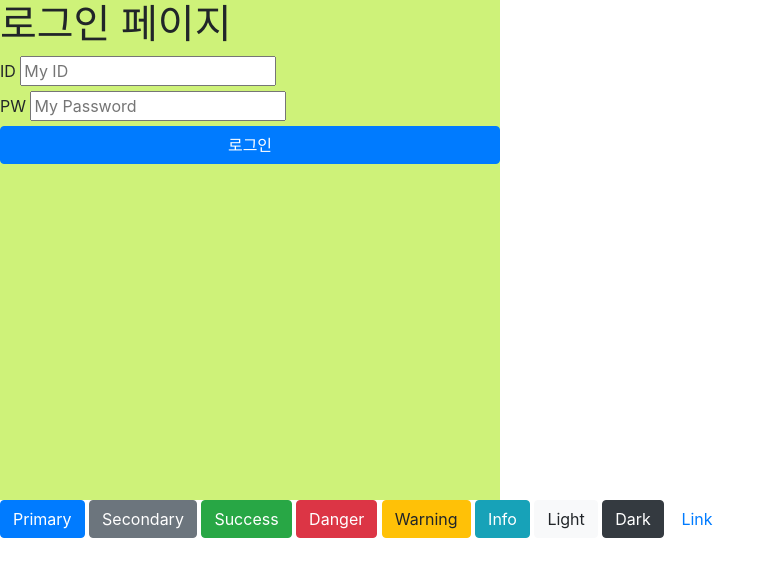
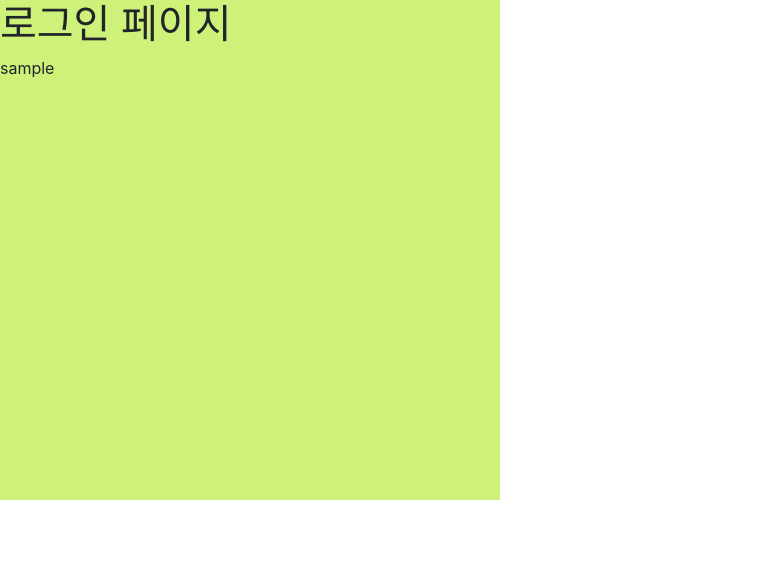
Before and after one commit to JxxHxxx/-ideal-world-cup-project-team8, a Flask app: template templates/login.html in a window 1280 px wide. Shown: the top 577 px of the page, without its empty margins (0-775 px from the left). Run offline with Flask 2, Linux system fonts and the light colour scheme; the template is opened without the code that fills it: most values are stand-ins (such as "Sample title", 1, 10 or a date in 2020); some libraries are stand-ins or nearby versions.

Commit message:
login_ui

```diff
--- a/controller/login_route.py
+++ b/controller/login_route.py
@@ -10,7 +10,7 @@ import datetime
 import jwt
 
 SECRET_KEY = 'SPARTA'
-
+#adadas
 load_dotenv()
 mySecretKey = os.environ.get('MySecretKey')
 client = MongoClient(mySecretKey)
@@ -39,3 +39,5 @@ def api_login():
         return jsonify({'result': 'success', 'token': token})
     else:
         return jsonify({'result': 'fail', 'msg': '아이디/비밀번호가 일치하지 않습니다.'})
+
+    # window.addEventListener('unload', e= > document.querySelector('.unload').innerHTML = '브라우저 종료 이벤트 발생!');
--- a/templates/login.html
+++ b/templates/login.html
@@ -17,33 +17,6 @@
         <script src="https://cdnjs.cloudflare.com/ajax/libs/jquery-cookie/1.4.1/jquery.cookie.js"></script>
 
 
-        <script>
-            {% if msg %}
-                alert("{{ msg }}")
-            {% endif %}
-
-            function login() {
-                $.ajax({
-                    type: "POST",
-                    url: "/api/login",
-                    data: {id_give: $('#userid').val(), pw_give: $('#userpw').val()},
-                    success: function (response) {
-                        if (response['result'] == 'success') {
-                            // 로그인이 정상적으로 되면, 토큰을 받아옵니다.
-                            // 이 토큰을 mytoken이라는 키 값으로 쿠키에 저장합니다.
-                            $.cookie('mytoken', response['token']);
-
-                            alert('로그인 완료!')
-                            window.location.href = '/'
-                        } else {
-                            // 로그인이 안되면 에러메시지를 띄웁니다.
-                            alert(response['msg'])
-                        }
-                    }
-                })
-            }
-        </script>
-
         <style>
             .loginMenu {
                 width:500px;
@@ -58,27 +31,8 @@
         <div class="loginMenu">
             <h1>로그인 페이지</h1>
             <div>
-                <div>
-                    <label class="label" for="userid">ID</label>
-                    <input type="text" id="userid" placeholder="My ID">
-                </div>
-                <div>
-                    <div>
-                        <label class="label" for="userpw">PW</label>
-                        <input type="password" class="input" id="userpw" placeholder="My Password">
-                    </div>
-                </div>
-                <button type="button" class="btn btn-primary btn-block" onclick="login()">로그인</button>
+                {{nickname}}
             </div>
         </div>
-        <button type="button" class="btn btn-primary">Primary</button>
-        <button type="button" class="btn btn-secondary">Secondary</button>
-        <button type="button" class="btn btn-success">Success</button>
-        <button type="button" class="btn btn-danger">Danger</button>
-        <button type="button" class="btn btn-warning">Warning</button>
-        <button type="button" class="btn btn-info">Info</button>
-        <button type="button" class="btn btn-light">Light</button>
-        <button type="button" class="btn btn-dark">Dark</button>
-        <button type="button" class="btn btn-link">Link</button>
     </body>
 </html>
```
Also changed, not shown: templates/home.html (+41 -23 lines).
